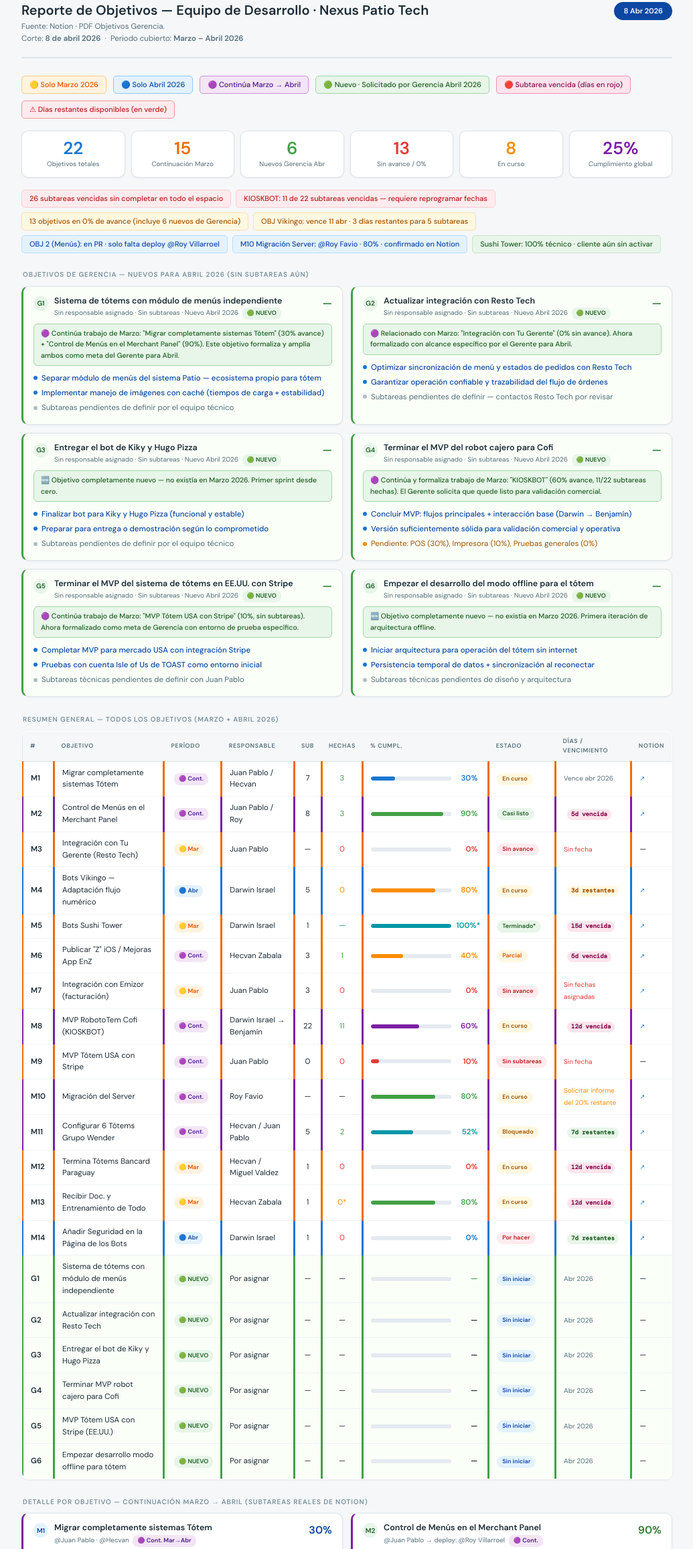
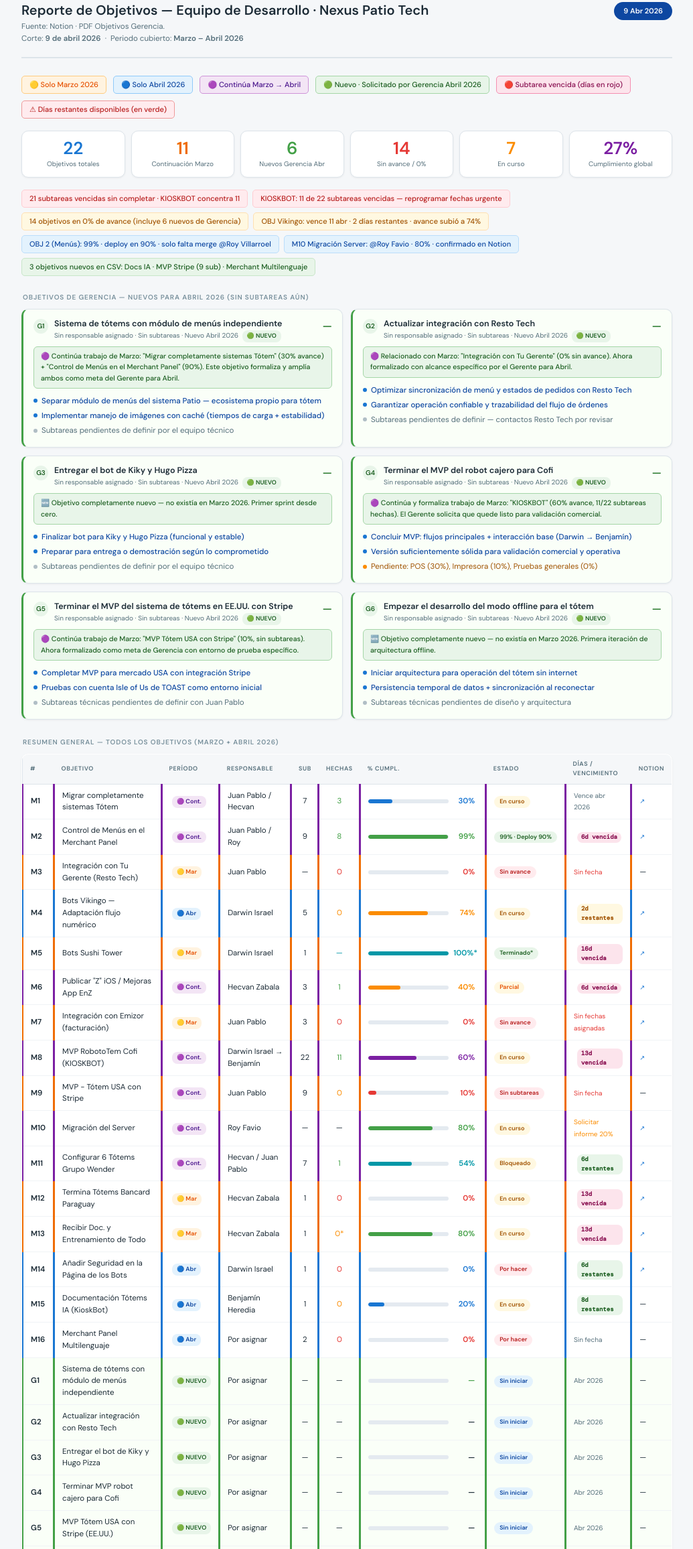
Before and after one commit to bolivianotech/nexuspatiotech, a plain HTML site: page index.html in a window 1280 px wide. Shown: the part 25-2337 px from the top of the page at 67% size, without its empty margins (122-1157 px from the left). Drawn offline with nearby package versions, Linux system fonts and the light colour scheme.

```diff
--- a/index.html
+++ b/index.html
@@ -179,9 +179,9 @@
 <div class="rh">
   <div>
     <h1>Reporte de Objetivos — Equipo de Desarrollo · Nexus Patio Tech</h1>
-    <div class="sub">Fuente: Notion · PDF Objetivos Gerencia.<br>Corte: <strong>8 de abril 2026</strong> &nbsp;·&nbsp; Periodo cubierto: <strong>Marzo – Abril 2026</strong></div>
+    <div class="sub">Fuente: Notion · PDF Objetivos Gerencia.<br>Corte: <strong>9 de abril 2026</strong> &nbsp;·&nbsp; Periodo cubierto: <strong>Marzo – Abril 2026</strong></div>
   </div>
-  <div class="date-pill">8 Abr 2026</div>
+  <div class="date-pill">9 Abr 2026</div>
 </div>
 
 <!-- LEGEND -->
@@ -197,22 +197,22 @@
 <!-- METRICS -->
 <div class="metrics">
   <div class="mc"><div class="v cv-blue">22</div><div class="l">Objetivos totales</div></div>
-  <div class="mc"><div class="v cv-orange">15</div><div class="l">Continuación Marzo</div></div>
+  <div class="mc"><div class="v cv-orange">11</div><div class="l">Continuación Marzo</div></div>
   <div class="mc"><div class="v cv-green">6</div><div class="l">Nuevos Gerencia Abr</div></div>
-  <div class="mc"><div class="v cv-red">13</div><div class="l">Sin avance / 0%</div></div>
-  <div class="mc"><div class="v cv-amber">8</div><div class="l">En curso</div></div>
-  <div class="mc"><div class="v cv-purple">25%</div><div class="l">Cumplimiento global</div></div>
+  <div class="mc"><div class="v cv-red">14</div><div class="l">Sin avance / 0%</div></div>
+  <div class="mc"><div class="v cv-amber">7</div><div class="l">En curso</div></div>
+  <div class="mc"><div class="v cv-purple">27%</div><div class="l">Cumplimiento global</div></div>
 </div>
 
 <!-- ALERTS -->
 <div class="alerts">
-  <div class="at at-r">26 subtareas vencidas sin completar en todo el espacio</div>
-  <div class="at at-r">KIOSKBOT: 11 de 22 subtareas vencidas — requiere reprogramar fechas</div>
-  <div class="at at-a">13 objetivos en 0% de avance (incluye 6 nuevos de Gerencia)</div>
-  <div class="at at-a">OBJ Vikingo: vence 11 abr · 3 días restantes para 5 subtareas</div>
-  <div class="at at-b">OBJ 2 (Menús): en PR · solo falta deploy @Roy Villarroel</div>
+  <div class="at at-r">21 subtareas vencidas sin completar · KIOSKBOT concentra 11</div>
+  <div class="at at-r">KIOSKBOT: 11 de 22 subtareas vencidas — reprogramar fechas urgente</div>
+  <div class="at at-a">14 objetivos en 0% de avance (incluye 6 nuevos de Gerencia)</div>
+  <div class="at at-a">OBJ Vikingo: vence 11 abr · 2 días restantes · avance subió a 74%</div>
+  <div class="at at-b">OBJ 2 (Menús): 99% · deploy en 90% · solo falta merge @Roy Villarroel</div>
   <div class="at at-b">M10 Migración Server: @Roy Favio · 80% · confirmado en Notion</div>
-  <div class="at at-g">Sushi Tower: 100% técnico · cliente aún sin activar</div>
+  <div class="at at-g">3 objetivos nuevos en CSV: Docs IA · MVP Stripe (9 sub) · Merchant Multilenguaje</div>
 </div>
 
 <!-- ══════════════════════════════════════════════════════════
@@ -352,11 +352,13 @@
   </thead>
   <tbody>
     <!-- MARCH ONLY -->
-    <tr class="march-row">
+
+
+    <tr class="both-row">
       <td><b>M1</b></td><td>Migrar completamente sistemas Tótem</td>
       <td><span class="per per-b">🟣 Cont.</span></td><td>Juan Pablo / Hecvan</td>
       <td style="text-align:center">7</td><td style="text-align:center;color:var(--green-m)">3</td>
-      <td><div class="bc"><div class="bt"><div class="bf bg-blue" style="width:30%"></div></div><span class="pn" style="color:var(--blue-m)">30%</span></div></td>
+      <td><div class="bc"><div class="bt"><div class="bf bg-blue" style="width:30%"></div></div><span class="pn cv-blue">30%</span></div></td>
       <td><span class="st st-c">En curso</span></td>
       <td><span style="font-size:10px;color:var(--muted)">Vence abr 2026</span></td>
       <td><a class="nl" href="https://www.notion.so/motoclickapp/32358203d2c38052a828d6196437ad71" target="_blank">↗</a></td>
@@ -364,10 +366,10 @@
     <tr class="both-row">
       <td><b>M2</b></td><td>Control de Menús en el Merchant Panel</td>
       <td><span class="per per-b">🟣 Cont.</span></td><td>Juan Pablo / Roy</td>
-      <td style="text-align:center">8</td><td style="text-align:center;color:var(--green-m)">3</td>
-      <td><div class="bc"><div class="bt"><div class="bf bg-green" style="width:90%"></div></div><span class="pn" style="color:var(--green-m)">90%</span></div></td>
-      <td><span class="st st-ok">Casi listo</span></td>
-      <td><span class="dr-pill dr-over">5d vencida</span></td>
+      <td style="text-align:center">9</td><td style="text-align:center;color:var(--green-m)">8</td>
+      <td><div class="bc"><div class="bt"><div class="bf bg-green" style="width:99%"></div></div><span class="pn cv-green">99%</span></div></td>
+      <td><span class="st st-ok">99% · Deploy 90%</span></td>
+      <td><span class="dr-pill dr-over">6d vencida</span></td>
       <td><a class="nl" href="https://www.notion.so/motoclickapp/32358203d2c380079711c3cc876ac050" target="_blank">↗</a></td>
     </tr>
     <tr class="march-row">
@@ -379,13 +381,24 @@
       <td><span style="font-size:10px;color:var(--red-m)">Sin fecha</span></td>
       <td>—</td>
     </tr>
+
+
+
+
+
+
+
+
+
+
+
     <tr class="april-row">
       <td><b>M4</b></td><td>Bots Vikingo — Adaptación flujo numérico</td>
       <td><span class="per per-a">🔵 Abr</span></td><td>Darwin Israel</td>
       <td style="text-align:center">5</td><td style="text-align:center;color:var(--amber-m)">0</td>
-      <td><div class="bc"><div class="bt"><div class="bf bg-amber" style="width:80%"></div></div><span class="pn" style="color:var(--amber-m)">80%</span></div></td>
+      <td><div class="bc"><div class="bt"><div class="bf bg-amber" style="width:74%"></div></div><span class="pn cv-amber">74%</span></div></td>
       <td><span class="st st-c">En curso</span></td>
-      <td><span class="dr-pill dr-warn">3d restantes</span></td>
+      <td><span class="dr-pill dr-warn">2d restantes</span></td>
       <td><a class="nl" href="https://www.notion.so/motoclickapp/32358203d2c380528690f8803fc17b89" target="_blank">↗</a></td>
     </tr>
     <tr class="march-row">
@@ -394,23 +407,23 @@
       <td style="text-align:center">1</td><td style="text-align:center;color:var(--teal-m)">—</td>
       <td><div class="bc"><div class="bt"><div class="bf bg-teal" style="width:100%"></div></div><span class="pn" style="color:var(--teal-m)">100%*</span></div></td>
       <td><span class="st st-h">Terminado*</span></td>
-      <td><span class="dr-pill dr-over">15d vencida</span></td>
+      <td><span class="dr-pill dr-over">16d vencida</span></td>
       <td><a class="nl" href="https://www.notion.so/motoclickapp/32358203d2c380918508e189072adc2c" target="_blank">↗</a></td>
     </tr>
-    <tr class="march-row">
+    <tr class="both-row">
       <td><b>M6</b></td><td>Publicar "Z" iOS / Mejoras App EnZ</td>
       <td><span class="per per-b">🟣 Cont.</span></td><td>Hecvan Zabala</td>
       <td style="text-align:center">3</td><td style="text-align:center;color:var(--green-m)">1</td>
-      <td><div class="bc"><div class="bt"><div class="bf bg-amber" style="width:40%"></div></div><span class="pn" style="color:var(--amber-m)">40%</span></div></td>
+      <td><div class="bc"><div class="bt"><div class="bf bg-amber" style="width:40%"></div></div><span class="pn cv-amber">40%</span></div></td>
       <td><span class="st st-p">Parcial</span></td>
-      <td><span class="dr-pill dr-over">5d vencida</span></td>
+      <td><span class="dr-pill dr-over">6d vencida</span></td>
       <td><a class="nl" href="https://www.notion.so/motoclickapp/32358203d2c380f29b80c6d134445912" target="_blank">↗</a></td>
     </tr>
     <tr class="march-row">
       <td><b>M7</b></td><td>Integración con Emizor (facturación)</td>
       <td><span class="per per-m">🟡 Mar</span></td><td>Juan Pablo</td>
       <td style="text-align:center">3</td><td style="text-align:center;color:var(--red-m)">0</td>
-      <td><div class="bc"><div class="bt"><div class="bf bg-red" style="width:0%"></div></div><span class="pn" style="color:var(--red-m)">0%</span></div></td>
+      <td><div class="bc"><div class="bt"><div class="bf bg-red" style="width:0%"></div></div><span class="pn cv-red">0%</span></div></td>
       <td><span class="st st-r">Sin avance</span></td>
       <td><span style="font-size:10px;color:var(--red-m)">Sin fechas asignadas</span></td>
       <td><a class="nl" href="https://www.notion.so/motoclickapp/32358203d2c3804ba3bde0d22b22f661" target="_blank">↗</a></td>
@@ -419,15 +432,15 @@
       <td><b>M8</b></td><td>MVP RobotoTem Cofi (KIOSKBOT)</td>
       <td><span class="per per-b">🟣 Cont.</span></td><td>Darwin Israel → Benjamín</td>
       <td style="text-align:center">22</td><td style="text-align:center;color:var(--green-m)">11</td>
-      <td><div class="bc"><div class="bt"><div class="bf bg-purple" style="width:60%"></div></div><span class="pn" style="color:var(--purple-m)">60%</span></div></td>
+      <td><div class="bc"><div class="bt"><div class="bf bg-purple" style="width:60%"></div></div><span class="pn cv-purple">60%</span></div></td>
       <td><span class="st st-c">En curso</span></td>
-      <td><span class="dr-pill dr-over">12d vencida</span></td>
+      <td><span class="dr-pill dr-over">13d vencida</span></td>
       <td><a class="nl" href="https://www.notion.so/motoclickapp/32358203d2c380ea862bcd61ceb3a453" target="_blank">↗</a></td>
     </tr>
     <tr class="march-row">
-      <td><b>M9</b></td><td>MVP Tótem USA con Stripe</td>
+      <td><b>M9</b></td><td>MVP - Tótem USA con Stripe</td>
       <td><span class="per per-b">🟣 Cont.</span></td><td>Juan Pablo</td>
-      <td style="text-align:center">0</td><td style="text-align:center;color:var(--red-m)">0</td>
+      <td style="text-align:center">9</td><td style="text-align:center;color:var(--amber-m)">0</td>
       <td><div class="bc"><div class="bt"><div class="bf bg-red" style="width:10%"></div></div><span class="pn" style="color:var(--red-m)">10%</span></div></td>
       <td><span class="st st-r">Sin subtareas</span></td>
       <td><span style="font-size:10px;color:var(--red-m)">Sin fecha</span></td>
@@ -437,46 +450,66 @@
       <td><b>M10</b></td><td>Migración del Server</td>
       <td><span class="per per-b">🟣 Cont.</span></td><td>Roy Favio</td>
       <td style="text-align:center">—</td><td style="text-align:center">—</td>
-      <td><div class="bc"><div class="bt"><div class="bf bg-green" style="width:80%"></div></div><span class="pn" style="color:var(--green-m)">80%</span></div></td>
+      <td><div class="bc"><div class="bt"><div class="bf bg-green" style="width:80%"></div></div><span class="pn cv-green">80%</span></div></td>
       <td><span class="st st-c">En curso</span></td>
-      <td><span style="font-size:10px;color:var(--amber-m)">Solicitar informe del 20% restante</span></td>
+      <td><span style="font-size:10px;color:var(--amber-m)">Solicitar informe 20%</span></td>
       <td><a class="nl" href="https://www.notion.so/motoclickapp/32058203d2c380ee8c15f8d9b9a6b033" target="_blank">↗</a></td>
     </tr>
     <tr class="both-row">
       <td><b>M11</b></td><td>Configurar 6 Tótems Grupo Wender</td>
       <td><span class="per per-b">🟣 Cont.</span></td><td>Hecvan / Juan Pablo</td>
-      <td style="text-align:center">5</td><td style="text-align:center;color:var(--green-m)">2</td>
-      <td><div class="bc"><div class="bt"><div class="bf bg-teal" style="width:52%"></div></div><span class="pn" style="color:var(--teal-m)">52%</span></div></td>
+      <td style="text-align:center">7</td><td style="text-align:center;color:var(--green-m)">1</td>
+      <td><div class="bc"><div class="bt"><div class="bf bg-teal" style="width:54%"></div></div><span class="pn" style="color:var(--teal-m)">54%</span></div></td>
       <td><span class="st st-c">Bloqueado</span></td>
-      <td><span class="dr-pill dr-ok">7d restantes</span></td>
+      <td><span class="dr-pill dr-ok">6d restantes</span></td>
       <td><a class="nl" href="https://www.notion.so/motoclickapp/32358203d2c380f2a7d1c53de492d0fe" target="_blank">↗</a></td>
     </tr>
     <tr class="march-row">
       <td><b>M12</b></td><td>Termina Tótems Bancard Paraguay</td>
-      <td><span class="per per-m">🟡 Mar</span></td><td>Hecvan / Miguel Valdez</td>
+      <td><span class="per per-m">🟡 Mar</span></td><td>Hecvan Zabala</td>
       <td style="text-align:center">1</td><td style="text-align:center;color:var(--red-m)">0</td>
-      <td><div class="bc"><div class="bt"><div class="bf bg-red" style="width:0%"></div></div><span class="pn" style="color:var(--red-m)">0%</span></div></td>
+      <td><div class="bc"><div class="bt"><div class="bf bg-red" style="width:0%"></div></div><span class="pn cv-red">0%</span></div></td>
       <td><span class="st st-c">En curso</span></td>
-      <td><span class="dr-pill dr-over">12d vencida</span></td>
+      <td><span class="dr-pill dr-over">13d vencida</span></td>
       <td><a class="nl" href="https://www.notion.so/motoclickapp/32358203d2c3806f9a91cc7617f89fcc" target="_blank">↗</a></td>
     </tr>
     <tr class="march-row">
       <td><b>M13</b></td><td>Recibir Doc. y Entrenamiento de Todo</td>
       <td><span class="per per-m">🟡 Mar</span></td><td>Hecvan Zabala</td>
       <td style="text-align:center">1</td><td style="text-align:center;color:var(--amber-m)">0*</td>
-      <td><div class="bc"><div class="bt"><div class="bf bg-green" style="width:80%"></div></div><span class="pn" style="color:var(--green-m)">80%</span></div></td>
+      <td><div class="bc"><div class="bt"><div class="bf bg-green" style="width:80%"></div></div><span class="pn cv-green">80%</span></div></td>
       <td><span class="st st-c">En curso</span></td>
-      <td><span class="dr-pill dr-over">12d vencida</span></td>
+      <td><span class="dr-pill dr-over">13d vencida</span></td>
       <td><a class="nl" href="https://www.notion.so/motoclickapp/32558203d2c3805f8f98cefc9928e8cc" target="_blank">↗</a></td>
     </tr>
     <tr class="april-row">
       <td><b>M14</b></td><td>Añadir Seguridad en la Página de los Bots</td>
       <td><span class="per per-a">🔵 Abr</span></td><td>Darwin Israel</td>
       <td style="text-align:center">1</td><td style="text-align:center;color:var(--red-m)">0</td>
-      <td><div class="bc"><div class="bt"><div class="bf bg-blue" style="width:0%"></div></div><span class="pn" style="color:var(--blue-m)">0%</span></div></td>
+      <td><div class="bc"><div class="bt"><div class="bf bg-blue" style="width:0%"></div></div><span class="pn cv-blue">0%</span></div></td>
       <td><span class="st st-r">Por hacer</span></td>
-      <td><span class="dr-pill dr-ok">7d restantes</span></td>
+      <td><span class="dr-pill dr-ok">6d restantes</span></td>
       <td><a class="nl" href="https://www.notion.so/motoclickapp/33558203d2c3809a930fea857a4a40da" target="_blank">↗</a></td>
+    </tr>
+
+    <!-- Nuevos objetivos detectados en nuevo CSV -->
+    <tr class="april-row">
+      <td><b>M15</b></td><td>Documentación Tótems IA (KioskBot)</td>
+      <td><span class="per per-a">🔵 Abr</span></td><td>Benjamín Heredia</td>
+      <td style="text-align:center">1</td><td style="text-align:center;color:var(--amber-m)">0</td>
+      <td><div class="bc"><div class="bt"><div class="bf bg-blue" style="width:20%"></div></div><span class="pn cv-blue">20%</span></div></td>
+      <td><span class="st st-c">En curso</span></td>
+      <td><span class="dr-pill dr-ok">8d restantes</span></td>
+      <td>—</td>
+    </tr>
+    <tr class="april-row">
+      <td><b>M16</b></td><td>Merchant Panel Multilenguaje</td>
+      <td><span class="per per-a">🔵 Abr</span></td><td>Por asignar</td>
+      <td style="text-align:center">2</td><td style="text-align:center;color:var(--red-m)">0</td>
+      <td><div class="bc"><div class="bt"><div class="bf bg-red" style="width:0%"></div></div><span class="pn cv-red">0%</span></div></td>
+      <td><span class="st st-r">Por hacer</span></td>
+      <td><span style="font-size:10px;color:var(--muted)">Sin fecha</span></td>
+      <td>—</td>
     </tr>
     <!-- NUEVOS GERENCIA -->
     <tr class="new-row"><td><b>G1</b></td><td>Sistema de tótems con módulo de menús independiente</td><td><span class="per per-new">🟢 NUEVO</span></td><td>Por asignar</td><td style="text-align:center">—</td><td style="text-align:center">—</td><td><div class="bc"><div class="bt"><div class="bf bg-green" style="width:0%"></div></div><span class="pn" style="color:var(--green-m)">—</span></div></td><td><span class="st st-n">Sin iniciar</span></td><td><span style="font-size:10px;color:var(--muted)">Abr 2026</span></td><td>—</td></tr>
@@ -632,14 +665,21 @@
   </div>
 
   <!-- M9 -->
-  <div class="oc lrisk n9">
-    <div class="oh"><div class="on">M9</div><div class="otb"><div class="ot">MVP Tótem USA con Stripe</div><div class="om">@Juan Pablo · Sin subtareas en Notion <span class="per per-b">🟣 Cont.</span></div></div><div class="op">10%</div></div>
-    <div class="obar"><div class="bt" style="width:100%"><div class="bf bg-red" style="width:10%"></div></div></div>
+  <div class="oc lapril n9">
+    <div class="oh"><div class="on">M9</div><div class="otb"><div class="ot">MVP - Tótem USA con Stripe</div><div class="om">@Juan Pablo · 9 subtareas definidas · Sin iniciar <span class="per per-b">🟣 Cont.</span></div></div><div class="op">0%</div></div>
+    <div class="obar"><div class="bt" style="width:100%"><div class="bf bg-red" style="width:0%"></div></div></div>
+    <div class="cont-note">🔵 Actualizado en nuevo CSV: ahora tiene 9 subtareas técnicas detalladas. Todas en "Por hacer", sin responsable ni fecha asignada todavía.</div>
     <ul class="tl">
-      <li class="tr"><span class="td2 dr"></span><span class="tx-alert">Objetivo registrado pero sin subtareas activas</span></li>
-      <li class="tr"><span class="td2 db"></span><span class="tx-new">Configurar integración Stripe en entorno de prueba</span></li>
-      <li class="tr"><span class="td2 db"></span><span class="tx-new">Pruebas con cuenta Isle of Us (TOAST)</span></li>
-      <li class="tr"><span class="td2 db"></span><span class="tx-new">Completar MVP para validación comercial</span></li>
+      <li class="tr"><span class="td2 dg"></span><span class="tp">Leer documentación Stripe con POS relacionado <span class="tpct">0%</span></span></li>
+      <li class="tr"><span class="td2 dg"></span><span class="tp">Solicitar tarjeta americana para pruebas en dólares <span class="tpct">0%</span></span></li>
+      <li class="tr"><span class="td2 dg"></span><span class="tp">Crear servidor de prueba Node/Express <span class="tpct">0%</span></span></li>
+      <li class="tr"><span class="td2 dg"></span><span class="tp">Crear entorno de pago para orden ficticia con Stripe <span class="tpct">0%</span></span></li>
+      <li class="tr"><span class="td2 dg"></span><span class="tp">Integrar tótem y POS para el pago con Stripe <span class="tpct">0%</span></span></li>
+      <li class="tr"><span class="td2 dg"></span><span class="tp">Crear endpoints de apoyo en el tótem <span class="tpct">0%</span></span></li>
+      <li class="tr"><span class="td2 dg"></span><span class="tp">Pruebas quirúrgicas de pago con Stripe <span class="tpct">0%</span></span></li>
+      <li class="tr"><span class="td2 dg"></span><span class="tp">Base de datos que soporte Stripe <span class="tpct">0%</span></span></li>
+      <li class="tr"><span class="td2 dg"></span><span class="tp">Métodos auxiliares y servicios para Stripe <span class="tpct">0%</span></span></li>
+      <li class="tr"><span class="td2 db"></span><span class="tn">⚠ Pendiente: asignar responsable y fechas a todas las subtareas</span></li>
     </ul>
   </div>
 
@@ -652,51 +692,35 @@
     </ul>
   </div>
 
+
+  <!-- M15 — NUEVO en CSV -->
+  <div class="oc lapril n15">
+    <div class="oh"><div class="on">M15</div><div class="otb"><div class="ot">Documentación Tótems IA (KioskBot)</div><div class="om">@Benjamín Heredia · Vence 17 abr 2026 <span class="per per-a">🔵 Nuevo Abr</span></div></div><div class="op">20%</div></div>
+    <div class="obar"><div class="bt" style="width:100%"><div class="bf bg-blue" style="width:20%"></div></div></div>
+    <div class="new-note">🔵 Nuevo en este CSV: objetivo de documentación del KIOSKBOT, asignado a Benjamín Heredia.</div>
+    <ul class="tl">
+      <li class="tr"><span class="td2 da"></span><span class="tp">Documentar KioskBot (arquitectura, flujos, know-how) <span class="tpct">20%</span></span><span class="dr-pill dr-ok">8d restantes</span></li>
+    </ul>
+  </div>
+
+  <!-- M16 — NUEVO en CSV -->
+  <div class="oc lapril n16">
+    <div class="oh"><div class="on">M16</div><div class="otb"><div class="ot">Merchant Panel Multilenguaje</div><div class="om">Sin responsable asignado · Sin fecha <span class="per per-a">🔵 Nuevo Abr</span></div></div><div class="op">0%</div></div>
+    <div class="obar"><div class="bt" style="width:100%"><div class="bf bg-blue" style="width:0%"></div></div></div>
+    <div class="new-note">🔵 Nuevo en este CSV: soporte de inglés y español en el Merchant Panel.</div>
+    <ul class="tl">
+      <li class="tr"><span class="td2 dg"></span><span class="tp">Análisis de manejo de idiomas actual del Merchant Panel <span class="tpct">0%</span></span></li>
+      <li class="tr"><span class="td2 dg"></span><span class="tp">Agregar soporte para inglés y español del Merchant Panel <span class="tpct">0%</span></span></li>
+      <li class="tr"><span class="td2 db"></span><span class="tn">⚠ Pendiente: asignar responsable y fechas</span></li>
+    </ul>
+  </div>
+
 </div><!-- /ogrid detail -->
-
-<!-- ══════════════════════════════════════════════════════════
-     SECTION 4: OBJETIVO FALTANTE — FINANZAS / ERP / MOROSOS
-     ══════════════════════════════════════════════════════════ -->
-<div class="slabel">Objetivo adicional detectado en Notion — (ES MOTOCLICK) Finanzas Morosos / ERP / Facturación</div>
-<div class="ogrid">
-  <div class="oc lrisk n7 full">
-    <div class="oh">
-      <div class="on" style="background:#fce4ec;color:#880e4f;">M*</div>
-      <div class="otb">
-        <div class="ot">(ES MOTOCLICK) Finanzas Morosos / ERP / Facturación
-          <span style="font-size:9px;background:#ffcdd2;color:#b71c1c;padding:2px 8px;border-radius:8px;font-weight:700;margin-left:6px">⚠ FALTABA EN REPORTE</span>
-        </div>
-        <div class="om">@Benjamín Heredia · 0% · Todas las subtareas vencidas desde el 3 de abril
-          <span class="per per-b">🟣 Cont. Mar→Abr</span>
-        </div>
-      </div>
-      <div class="op" style="color:#c62828;">0%</div>
-    </div>
-    <div class="obar"><div class="bt" style="width:100%"><div class="bf bg-red" style="width:0%"></div></div></div>
-    <div class="cont-note">🟣 Continuación: Inició en Marzo (vencimiento 23 mar → 3 abr 2026). Es un objetivo de MOTOCLICK, no de Nexus Patio Tech, pero está registrado en el mismo espacio de Notion. Las 3 subtareas vencieron el 3 de abril y siguen en 0%.</div>
-    <div class="two-col">
-      <ul class="tl">
-        <li class="tr"><span class="td2 dr"></span><span class="ta">ERP <span class="tpct">0% · En curso</span></span><span class="dr-pill dr-over">5d vencida</span>
-          <span class="tnote">Responsable: Benjamín Heredia · Fecha: 3 abr 2026</span></li>
-        <li class="tr"><span class="td2 dr"></span><span class="ta">FACTURACIÓN <span class="tpct">0% · Por hacer</span></span><span class="dr-pill dr-over">5d vencida</span>
-          <span class="tnote">Responsable: Benjamín Heredia · Fecha: 3 abr 2026</span></li>
-        <li class="tr"><span class="td2 dr"></span><span class="ta">MOROSOS <span class="tpct">0% · Por hacer</span></span><span class="dr-pill dr-over">5d vencida</span>
-          <span class="tnote">Responsable: Benjamín Heredia · Fecha: 3 abr 2026</span></li>
-      </ul>
-      <ul class="tl">
-        <li class="tr"><span class="td2 db"></span><span class="tn">Requiere seguimiento urgente con Benjamín Heredia</span></li>
-        <li class="tr"><span class="td2 db"></span><span class="tn">Definir nueva fecha de entrega para las 3 subtareas</span></li>
-        <li class="tr"><span class="td2 db"></span><span class="tn">Aclarar si este objetivo continúa vigente para Abril 2026</span></li>
-        <li class="tr"><span class="td2 dg"></span><span class="tx-p" style="color:var(--muted)">Notion: <a class="nl" href="https://www.notion.so/motoclickapp/32358203d2c38087b690eb51dbec8dd8" target="_blank">↗ Ver en Notion</a></span></li>
-      </ul>
-    </div>
-  </div>
-</div>
 
 
 <div class="rf">
-  <span>Fuente: Notion · PDF Objetivos Gerencia Nexus · 8 abr 2026</span>
-  <span>Generado: 8 abr 2026 · v3 (auditado)</span>
+  <span>Fuente: Notion · PDF Objetivos Gerencia Nexus · 9 abr 2026</span>
+  <span>Generado: 9 abr 2026 · v3 (auditado)</span>
 </div>
 
 </body>
```
